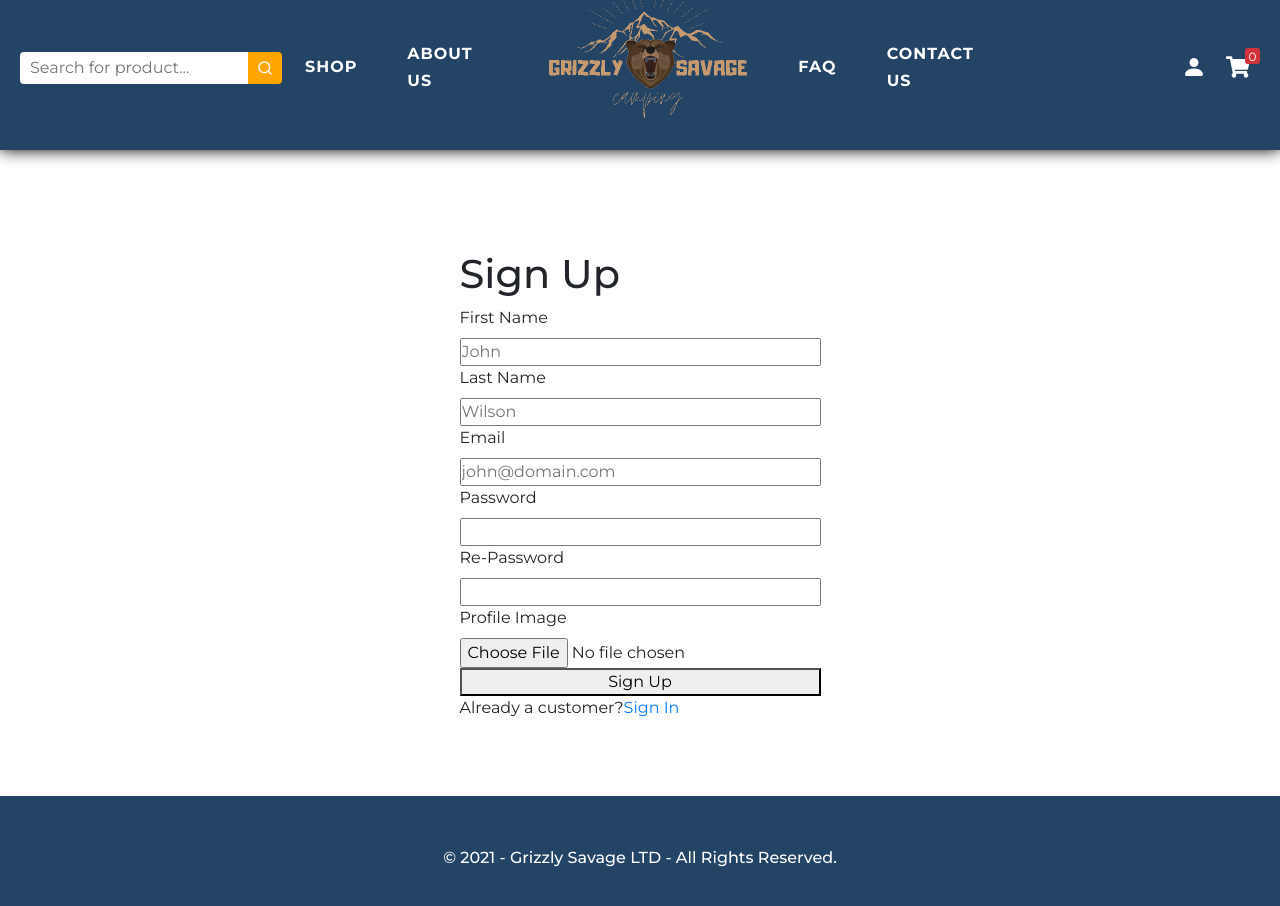
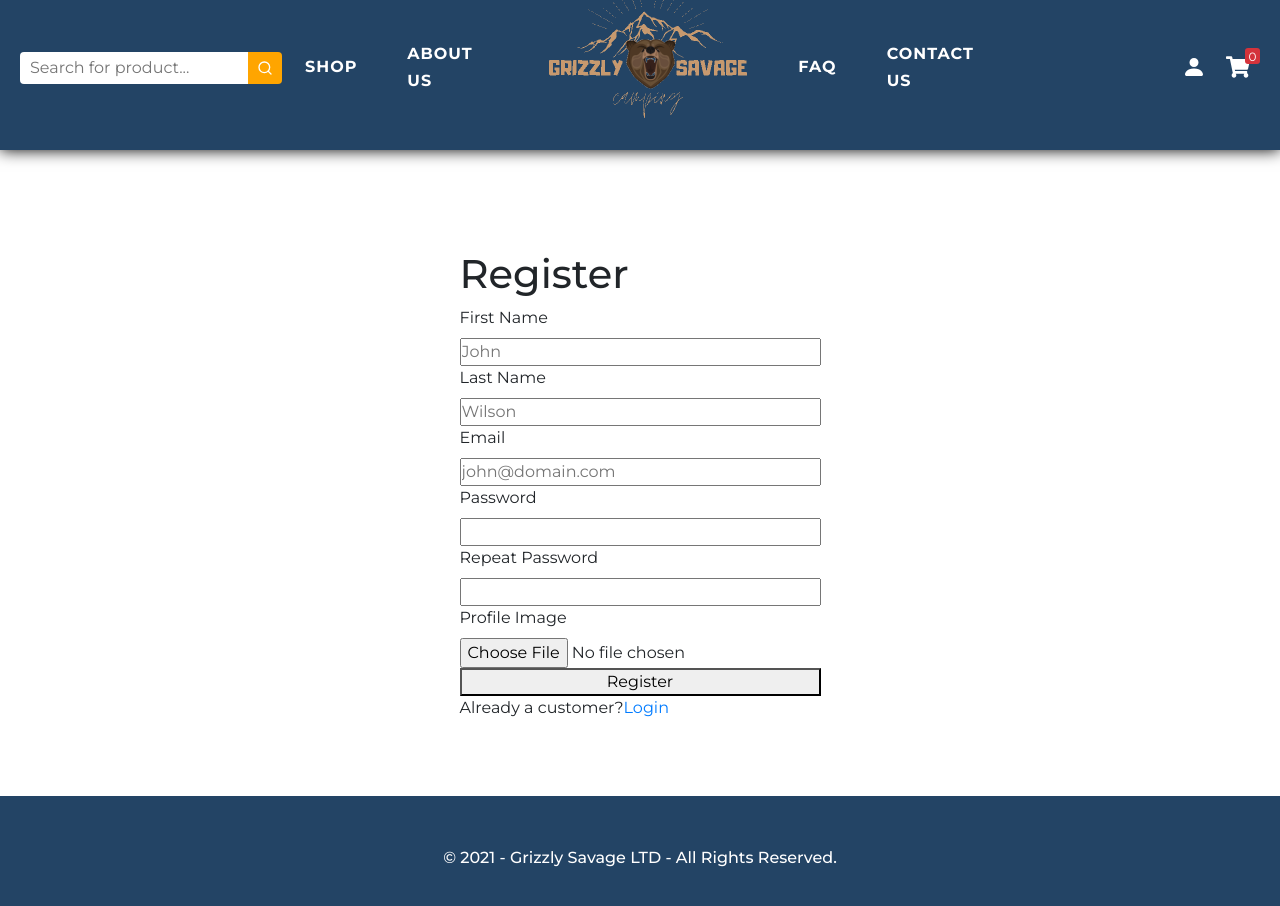
Before and after one commit to manovDev/Grizzly-Savage-Softuni, a React (Create React App) app in the folder client/: page /sign-up in a window 1280 px wide. Shown: the top 906 px of the page. Built offline with nearby package versions, Linux system fonts and the light colour scheme; no server answers.

Commit message:
Refactor signup
#35

```diff
--- a/client/src/components/SignUp/SignUp.js
+++ b/client/src/components/SignUp/SignUp.js
@@ -66,7 +66,7 @@ const SignUp = ({ signUp, user }) => {
         <MainLayout>
             <div className="sign-up">
                 <div className="sign-up-content">
-                    <h1>Sign Up</h1>
+                    <h1>Register</h1>
                     <form onSubmit={submitForm}>
                         <label htmlFor="firstName">First Name</label>
                         <input id="firstName" name="firstName" type="text" onChange={handleChange} placeholder="John"/>
@@ -80,17 +80,17 @@ const SignUp = ({ signUp, user }) => {
                         <label htmlFor="password">Password</label>
                         <input id="password" name="password" onChange={handleChange} type="password"/>
 
-                        <label htmlFor="repPassword">Re-Password</label>
+                        <label htmlFor="repPassword">Repeat Password</label>
                         <input id="repPassword" name="repPassword" type="password"/>
 
                         <label htmlFor="profileImage">Profile Image</label>
                         <input id="profileImage" type="file" name="profileImage" onChange={handleImgUpload}/>
 
-                        <button>Sign Up</button>
+                        <button>Register</button>
                     </form>
                     <div className="new-customer">
                         Already a customer?
-                        <Link to="/sign-in">Sign In</Link>
+                        <Link to="/sign-in">Login</Link>
                     </div>
 
                 </div>
```
